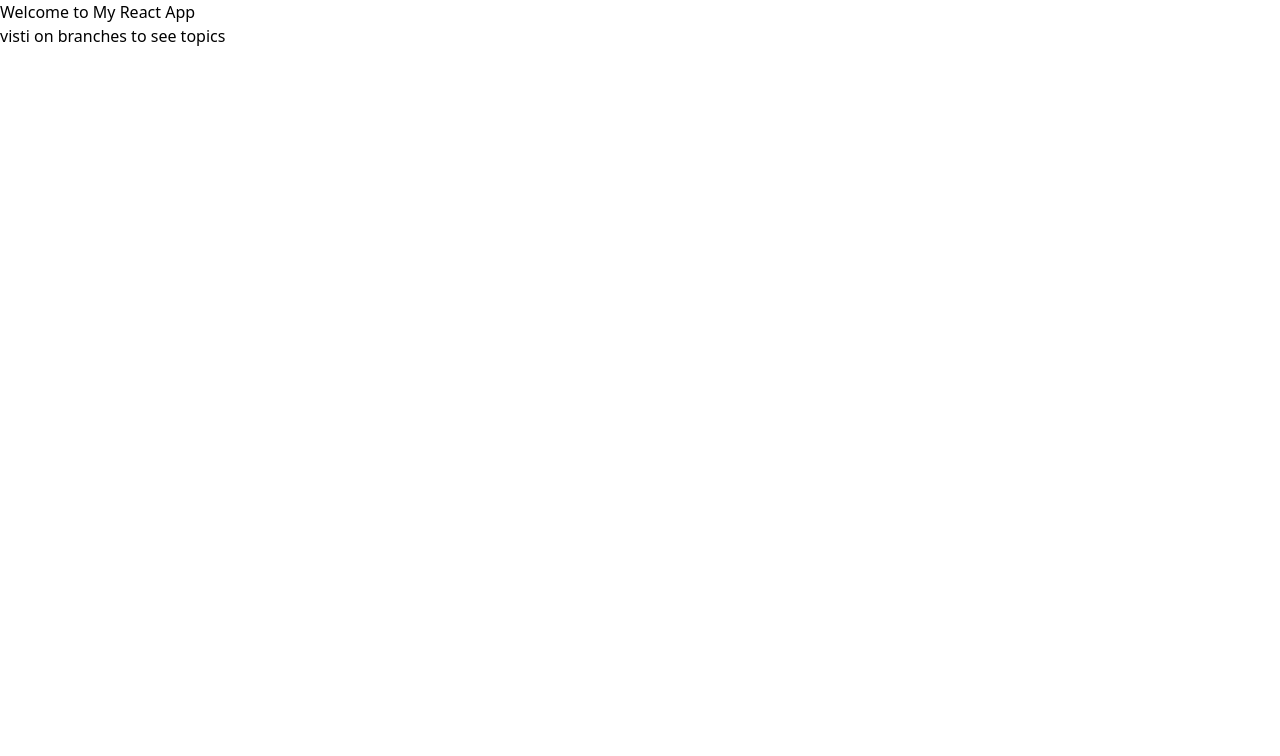
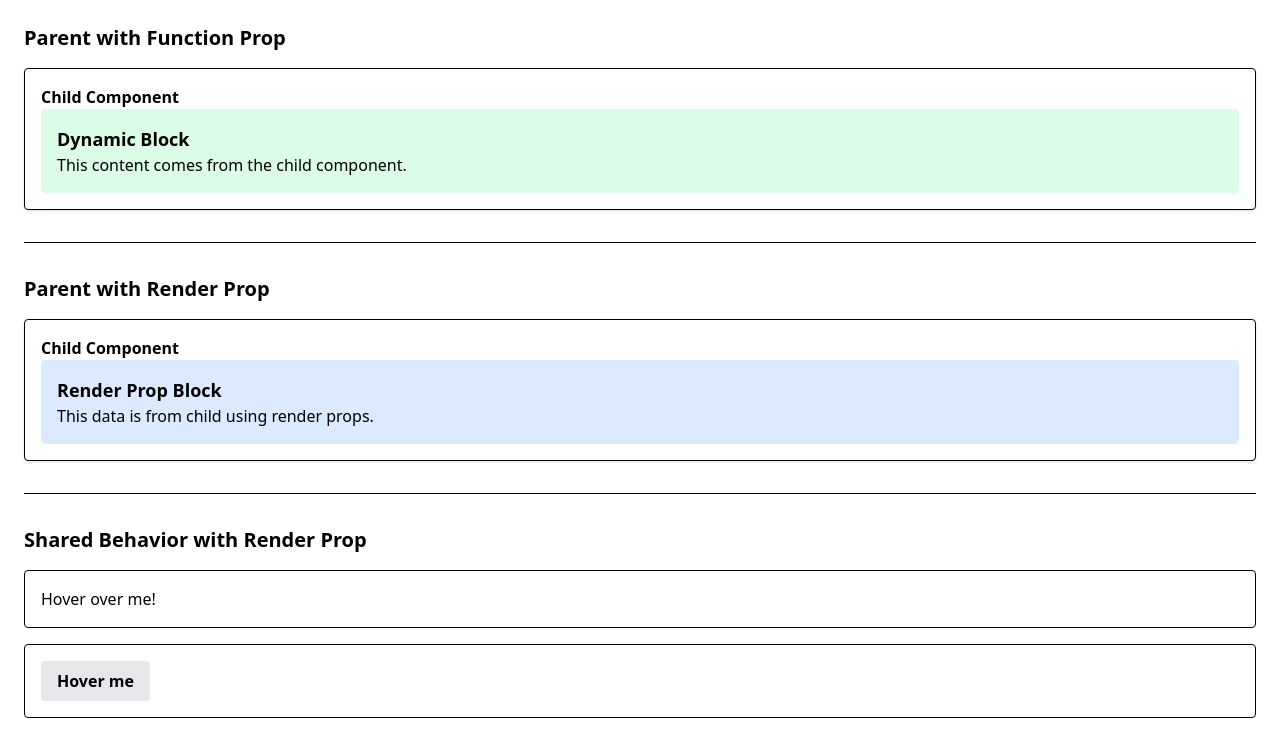
Before and after one commit to NasirSultan/React-Components, a React (Vite) app: page / in a window 1280 px wide. Shown: the top 756 px of the page. Built offline with nearby package versions, Linux system fonts and the light colour scheme.

Commit message:
redering

```diff
--- a/src/App.jsx
+++ b/src/App.jsx
@@ -1,12 +1,16 @@
+import React from 'react';
+import ParentWithPropFn from './components/ParentWithPropFn';
+import ParentWithRenderProp from './components/ParentWithRenderProp';
+import { SharedBehaviorDemo } from './components/SharedBehaviorDemo';
 
-
-function App() {
+export default function App() {
   return (
-    <div className="App">
-      <h1>Welcome to My React App</h1>
-      <p>visti on branches to see topics</p>
+    <div className="p-6 space-y-8">
+      <ParentWithPropFn />
+      <hr />
+      <ParentWithRenderProp />
+      <hr />
+      <SharedBehaviorDemo />
     </div>
   );
 }
-
-export default App;
--- /dev/null
+++ b/src/components/ChildWithPropFn.jsx
@@ -0,0 +1,13 @@
+import React from 'react';
+
+const ChildWithPropFn = ({ renderFn }) => {
+  const dynamicText = "This content comes from the child component.";
+  return (
+    <div className="border p-4 rounded shadow">
+      <h3 className="font-semibold">Child Component</h3>
+      {renderFn(dynamicText)}
+    </div>
+  );
+};
+
+export default ChildWithPropFn;
--- /dev/null
+++ b/src/components/ChildWithRenderProp.jsx
@@ -0,0 +1,13 @@
+import React from 'react';
+
+const ChildWithRenderProp = ({ children }) => {
+
+  return (
+    <div className="border p-4 rounded shadow">
+      <h3 className="font-semibold">Child Component</h3>
+      {children()}
+    </div>
+  );
+};
+
+export default ChildWithRenderProp;
--- /dev/null
+++ b/src/components/ParentWithPropFn.jsx
@@ -0,0 +1,20 @@
+import React from 'react';
+import ChildWithPropFn from './ChildWithPropFn';
+
+const ParentWithPropFn = () => {
+  const renderContent = (text) => (
+    <div className="p-4 bg-green-100 rounded">
+      <h2 className="text-lg font-bold">Dynamic Block</h2>
+      <p>{text}</p>
+    </div>
+  );
+
+  return (
+    <div className="space-y-4">
+      <h1 className="text-xl font-bold">Parent with Function Prop</h1>
+      <ChildWithPropFn renderFn={renderContent} />
+    </div>
+  );
+};
+
+export default ParentWithPropFn;
--- /dev/null
+++ b/src/components/ParentWithRenderProp.jsx
@@ -0,0 +1,20 @@
+import React from 'react';
+import ChildWithRenderProp from './ChildWithRenderProp';
+
+const ParentWithRenderProp = () => {
+  return (
+    <div className="space-y-4">
+      <h1 className="text-xl font-bold">Parent with Render Prop</h1>
+      <ChildWithRenderProp>
+        {() => (
+          <div className="p-4 bg-blue-100 rounded">
+            <h2 className="text-lg font-bold">Render Prop Block</h2>
+            <p>This data is from child using render props.</p>
+          </div>
+        )}
+      </ChildWithRenderProp>
+    </div>
+  );
+};
+
+export default ParentWithRenderProp;
--- /dev/null
+++ b/src/components/SharedBehaviorDemo.jsx
@@ -0,0 +1,44 @@
+import React, { useState } from 'react';
+
+const Hoverable = ({ children }) => {
+  const [hovered, setHovered] = useState(false);
+
+  return (
+    <div
+      onMouseEnter={() => setHovered(true)}
+      onMouseLeave={() => setHovered(false)}
+      className="p-4 border rounded"
+    >
+      {children(hovered)}
+    </div>
+  );
+};
+
+// Two components using the same Hoverable behavior
+export const SharedBehaviorDemo = () => {
+  return (
+    <div className="space-y-4">
+      <h1 className="text-xl font-bold">Shared Behavior with Render Prop</h1>
+
+      <Hoverable>
+        {(hovered) => (
+          <div className={`transition ${hovered ? 'bg-yellow-200' : 'bg-white'}`}>
+            <p>{hovered ? 'Hovering!' : 'Hover over me!'}</p>
+          </div>
+        )}
+      </Hoverable>
+
+      <Hoverable>
+        {(hovered) => (
+          <button
+            className={`px-4 py-2 rounded transition font-semibold ${
+              hovered ? 'bg-green-500 text-white' : 'bg-gray-200'
+            }`}
+          >
+            {hovered ? 'Release me' : 'Hover me'}
+          </button>
+        )}
+      </Hoverable>
+    </div>
+  );
+};
```
Also changed, not shown: 1 other file (tests, documents, lock files or other folders).
